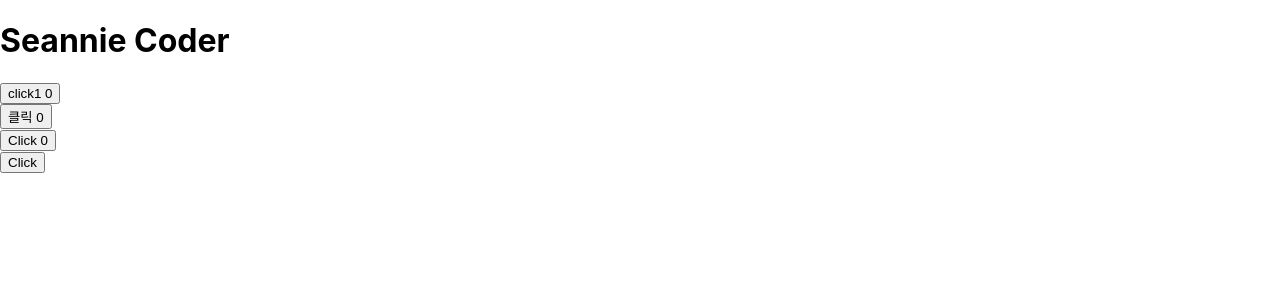
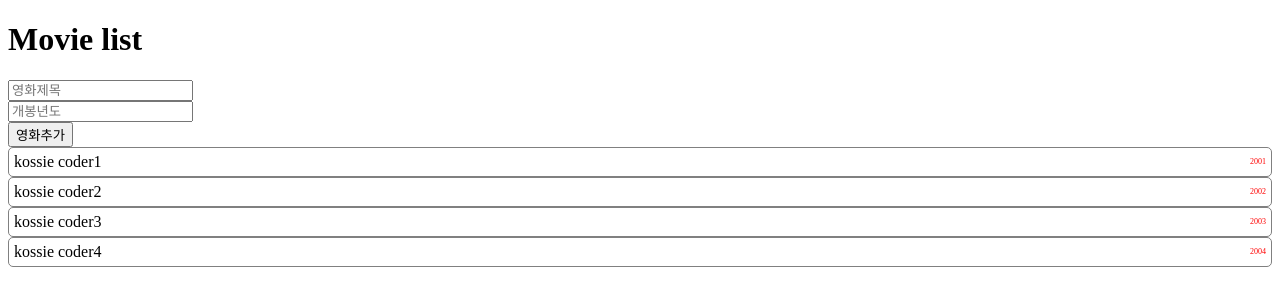
Before and after one commit to Seanniie/react-basic, a React (Create React App) app: page / in a window 1280 px wide. Shown: the top 306 px of the page. Built offline with nearby package versions, Linux system fonts and the light colour scheme.

Commit message:
영화 추가

```diff
--- a/src/App3.js
+++ b/src/App3.js
@@ -1,7 +1,7 @@
 import React, { useState } from "react";
 import Counter from "./components/Counter";
 
-function App2(){
+function App3(){
     const [buttonName, setButtonName] = useState('클릭');
     function clickButton(){
         setButtonName('Click');
@@ -17,4 +17,4 @@ function App2(){
     );
 }
 
-export default App2;
+export default App3;
--- /dev/null
+++ b/src/App4.js
@@ -0,0 +1,24 @@
+import React, { useEffect, useState } from "react";
+
+
+function App4(){
+    const [condition, setCondition] = useState(false);
+
+    function toggle(){
+        setCondition(!condition);
+    }
+    useEffect(()=>{
+        console.log(condition);
+    },[condition])
+
+    const renderCondition = condition ? 'True' :'False'
+    return(
+        <div className="App">
+            <h1>Seannie Coder</h1>
+            <div>{renderCondition}</div>
+            <button onClick={toggle}>Toggle</button>
+        </div>
+    );
+}
+
+export default App4;
--- /dev/null
+++ b/src/App5.js
@@ -0,0 +1,57 @@
+import React, { useState } from "react";
+import Movie from './components/Movie';
+
+function App5(){
+
+
+    const[movieTitle,setMovieTitle] = useState('');
+    const[movieYear,setMovieYear] = useState('');
+    const [movies, setMovies] = useState([
+        { title : 'kossie coder1', year: 2001},
+        { title : 'kossie coder2', year: 2002},
+        { title : 'kossie coder3', year: 2003},
+        { title : 'kossie coder4', year: 2004},
+
+    ]);
+
+
+    const renderMovies = movies.map(movie =>{
+        return(
+            <Movie movie= {movie} key = {movie.title}></Movie>
+        );
+    });
+
+    const addMovie = (event) =>{
+        event.preventDefault();
+        setMovies([...movies,{
+            title: movieTitle,
+            year: movieYear,
+        }]);
+        setMovieTitle('');
+        setMovieYear('');
+
+    };
+
+    return(
+        <div className="App">
+            <h1>Movie list</h1>
+            <form onSubmit={addMovie}>
+                <input type = 'text'
+                value={movieTitle}
+                placeholder = '영화제목'
+                onChange={e=>setMovieTitle(e.target.value)}></input>
+                <br/>
+                <input type = 'text'
+                value={movieYear}
+                placeholder = '개봉년도'
+                onChange={e=>setMovieYear(e.target.value)}></input>
+                <br/>
+                <button type = "submit">영화추가</button>
+            </form>
+            {renderMovies}
+
+        </div>
+    );
+}
+
+export default App5;
--- /dev/null
+++ b/src/components/Movie.js
@@ -0,0 +1,13 @@
+import React from "react";
+
+
+const Movie = ({movie}) =>{
+    return (
+        <div className = "movie">
+            <div className = "movie-title">{movie.title}</div>
+            <div className = "movie-year">{movie.year}</div>
+        </div>
+    );
+};
+
+export default Movie;
--- a/src/index.css
+++ b/src/index.css
@@ -1,13 +1,15 @@
-body {
-  margin: 0;
-  font-family: -apple-system, BlinkMacSystemFont, 'Segoe UI', 'Roboto', 'Oxygen',
-    'Ubuntu', 'Cantarell', 'Fira Sans', 'Droid Sans', 'Helvetica Neue',
-    sans-serif;
-  -webkit-font-smoothing: antialiased;
-  -moz-osx-font-smoothing: grayscale;
+.movie {
+  display : flex;
+  align-items: center;
+  border: 1px solid grey;
+  border-radius: 5px;
+  padding: 5px;
 }
 
-code {
-  font-family: source-code-pro, Menlo, Monaco, Consolas, 'Courier New',
-    monospace;
+.movie .movie-title {
+  flex-grow: 1;
 }
+.movie .movie-year {
+  font-size: 0.5rem;
+  color: red;
+}
--- a/src/index.js
+++ b/src/index.js
@@ -1,14 +1,18 @@
 import React from 'react';
 import ReactDOM from 'react-dom/client';
 import './index.css';
+
+
 //import App from './App';
 //import App2 from './App2';
-import App3 from './App3';
+//import App3 from './App3';
+//import App4 from './App4';
+import App5 from './App5';
 import reportWebVitals from './reportWebVitals';
 
 const root = ReactDOM.createRoot(document.getElementById('root'));
 root.render(
-  <App3 />
+  <App5 />
 );
 
 reportWebVitals();
```
